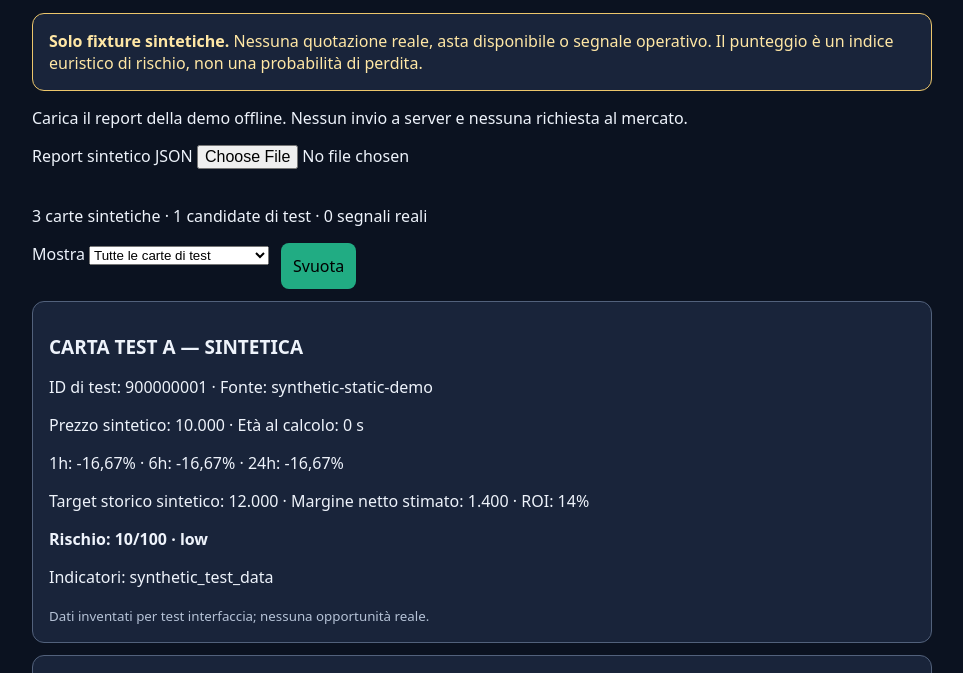
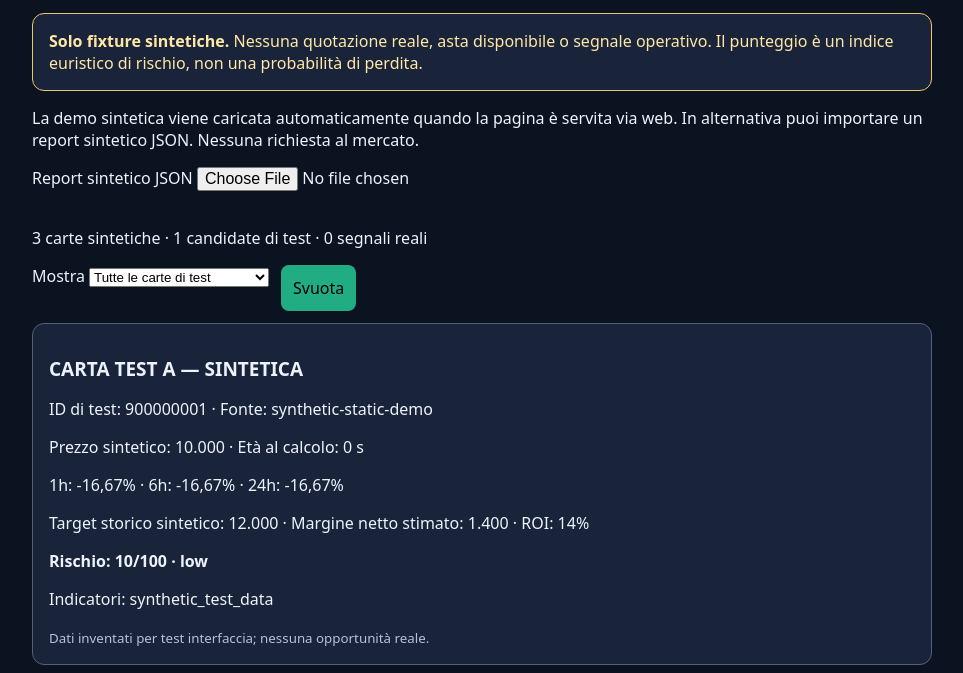
Before and after one commit to monang1686/FinalTradingFC, a plain HTML site: page experimental/scanner.html in a window 1280 px wide. Shown: the part 127-800 px from the top of the page, without its empty margins (158-1121 px from the left). Drawn offline with Linux system fonts and the light colour scheme.

Commit message:
docs: explain automatic synthetic preview and optional manual import

```diff
--- a/experimental/scanner.html
+++ b/experimental/scanner.html
@@ -3,7 +3,7 @@
 <style>body{font:16px system-ui;background:#0b1220;color:#eef3fb;max-width:900px;margin:auto;padding:16px;overflow-wrap:anywhere}a{color:#7de6c2}article,.notice{background:#19243a;border:1px solid #52617b;border-radius:12px;padding:16px;margin:12px 0}.notice{border-color:#ecc66b;color:#ffe7a5}input,button{font:inherit;max-width:100%;min-height:44px}button{background:#21ac83;border:0;border-radius:8px;padding:12px}small{color:#b5c2d6}.filters{display:flex;gap:12px;flex-wrap:wrap}h2{font-size:19px}.risk{font-weight:bold}</style></head><body>
 <h1>Scanner sperimentale</h1><p><a href="index.html">Stato delle fonti</a></p>
 <div class="notice"><strong>Solo fixture sintetiche.</strong> Nessuna quotazione reale, asta disponibile o segnale operativo. Il punteggio è un indice euristico di rischio, non una probabilità di perdita.</div>
-<p>Carica il report della demo offline. Nessun invio a server e nessuna richiesta al mercato.</p>
+<p>La demo sintetica viene caricata automaticamente quando la pagina è servita via web. In alternativa puoi importare un report sintetico JSON. Nessuna richiesta al mercato.</p>
 <label>Report sintetico JSON <input id="file" type="file" accept="application/json,.json"></label>
 <p id="status" role="status">Nessun report caricato.</p>
 <div class="filters"><label>Mostra <select id="filter"><option value="all">Tutte le carte di test</option><option value="candidates">Solo candidate della demo</option></select></label><button id="clear">Svuota</button></div>
```
